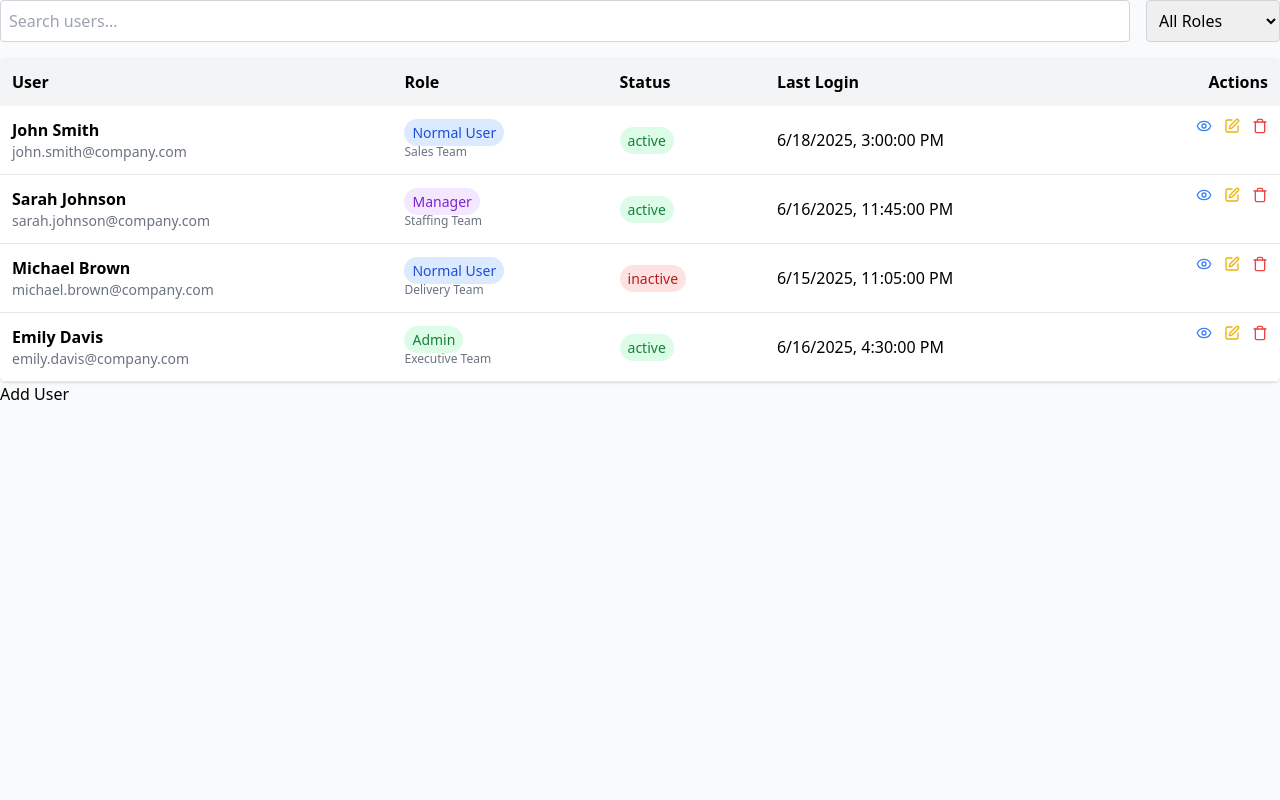
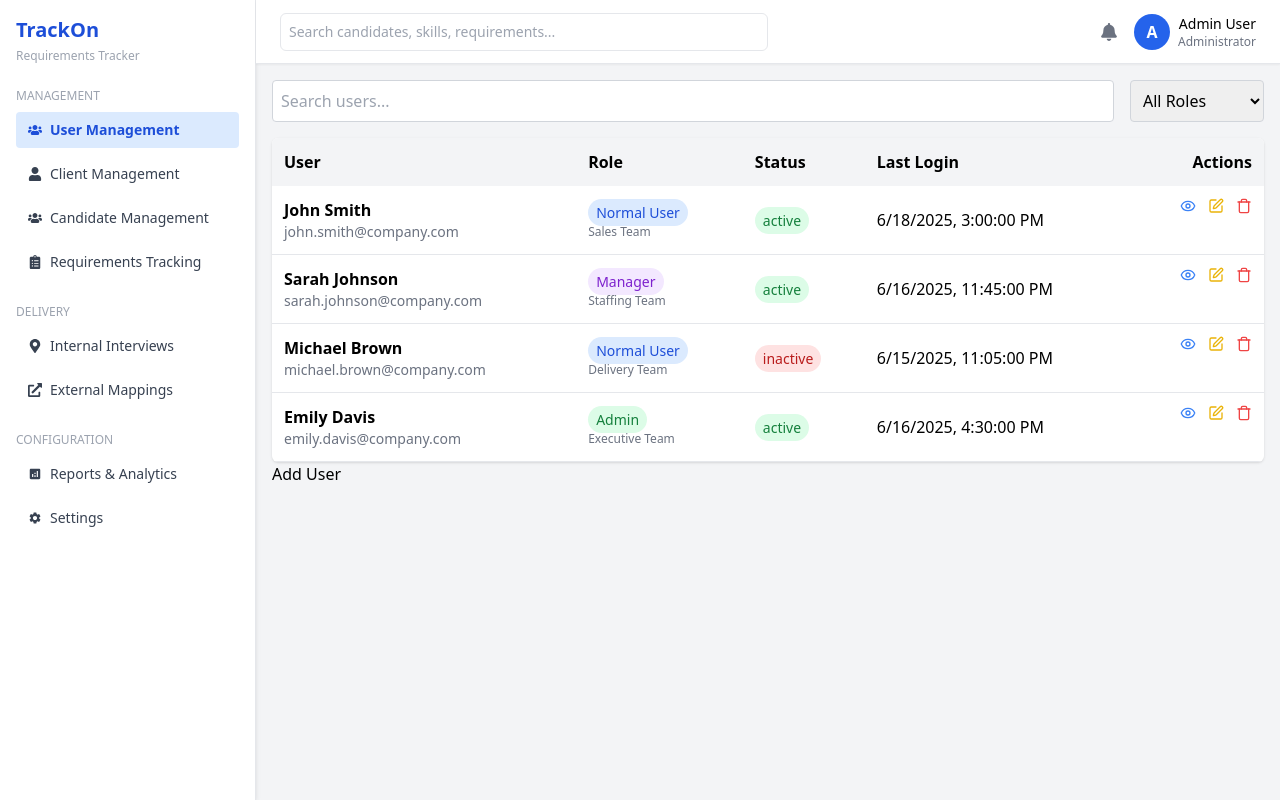
Before and after one commit to SAIEE12/trackon-usermanagement_ui, a React (Create React App) app: page / in a window 1280 px wide. Built offline with nearby package versions, Linux system fonts and the light colour scheme.

Commit message:
updated App.js

```diff
--- a/src/App.js
+++ b/src/App.js
@@ -1,11 +1,26 @@
+import React from 'react';
+import { BrowserRouter as Router, Routes, Route } from 'react-router-dom';
 import UserManagementPage from './pages/UserManagementPage';
+import ClientManagementPage from './pages/ClientManagementPage';
+import Layout from './components/Layout';
 
-function App() {
+const withLayout = (Component) => <Layout><Component /></Layout>;
+
+const App = () => {
   return (
-    <div className="bg-gray-50 min-h-screen">
-      <UserManagementPage />
-    </div>
+    <Router>
+      <Routes>
+        <Route path="/" element={withLayout(UserManagementPage)} />
+        <Route path="/clients" element={withLayout(ClientManagementPage)} />
+        <Route path="/candidates" element={withLayout(() => <div>Candidate Management</div>)} />
+        <Route path="/requirements" element={withLayout(() => <div>Requirements Tracking</div>)} />
+        <Route path="/internal-interviews" element={withLayout(() => <div>Internal Interviews</div>)} />
+        <Route path="/external-mappings" element={withLayout(() => <div>External Mappings</div>)} />
+        <Route path="/analytics" element={withLayout(() => <div>Reports & Analytics</div>)} />
+        <Route path="/settings" element={withLayout(() => <div>Settings</div>)} />
+      </Routes>
+    </Router>
   );
-}
+};
 
 export default App;
```
